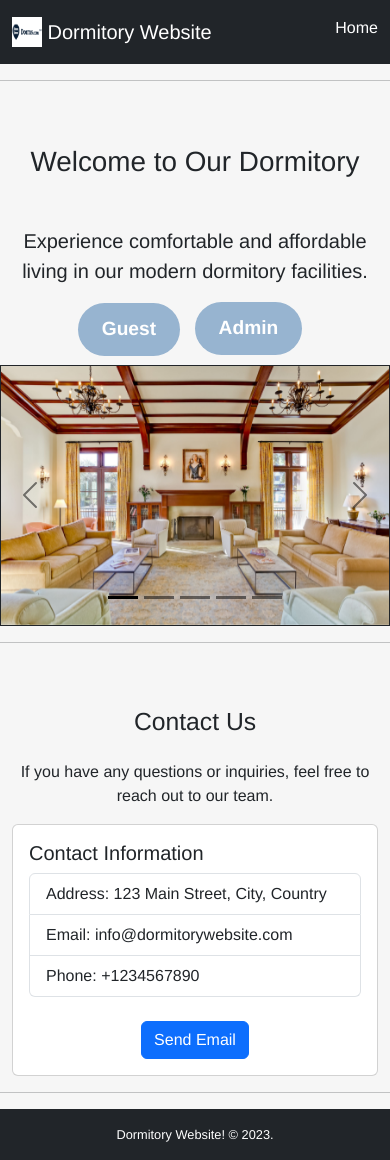
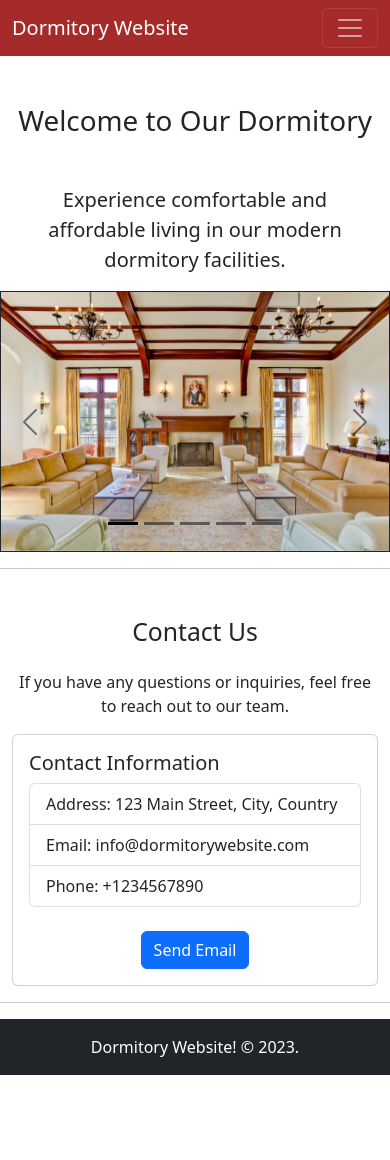
Before and after one commit to Database-Project-Dormitory-website/Dormitory-Website, a Flask app: page / in a window 390 px wide; the page is wider, and only the part inside the window is pictured. After the commit the page ends 1075 px from the top of that part, so only its background shows below. Run offline with Flask 3, Linux system fonts and the light colour scheme.

Commit message:
deleted layout.html and replaced layout with navbar

```diff
--- a/templates/admindashboard.html
+++ b/templates/admindashboard.html
@@ -1,4 +1,4 @@
-{% extends "layout.html" %}
+{% extends "base.html" %}
 
 {% block body %}
 
--- a/templates/adminlogin.html
+++ b/templates/adminlogin.html
@@ -1,4 +1,4 @@
-{% extends "layout.html" %}
+{% extends "base.html" %}
 
 {% block body%}
 
--- a/templates/base.html
+++ b/templates/base.html
@@ -3,7 +3,7 @@
   <head>
     <meta charset="utf-8">
     <meta name="viewport" content="width=device-width, initial-scale=1">
-    <title>Blog Database</title>
+    <title>Dormitory Website</title>
     <link href="https://cdn.jsdelivr.net/npm/bootstrap@5.2.2/dist/css/bootstrap.min.css" rel="stylesheet" integrity="sha384-Zenh87qX5JnK2Jl0vWa8Ck2rdkQ2Bzep5IDxbcnCeuOxjzrPF/et3URy9Bv1WTRi" crossorigin="anonymous">
   </head>
   <body>
--- a/templates/bookroom.html
+++ b/templates/bookroom.html
@@ -1,4 +1,4 @@
-{% extends "layout.html" %}
+{% extends "base.html" %}
 
 {% block body%}
 
--- a/templates/guest.html
+++ b/templates/guest.html
@@ -1,4 +1,4 @@
-{% extends "layout.html" %}
+{% extends "base.html" %}
 
 {% block body%}
 
--- a/templates/guestdashboard.html
+++ b/templates/guestdashboard.html
@@ -1,4 +1,4 @@
-{% extends "layout.html" %}
+{% extends "base.html" %}
 
 {% block body%}
 
--- a/templates/guestlogin.html
+++ b/templates/guestlogin.html
@@ -1,4 +1,4 @@
-{% extends "layout.html" %}
+{% extends "base.html" %}
 
 {% block body%}
 
--- a/templates/index.html
+++ b/templates/index.html
@@ -1,37 +1,13 @@
-{% extends "layout.html" %}
+{% extends "base.html" %}
 
-{% block body%}
+{% block content %}
 
-<!-- Navbar -->
-<nav class="navbar navbar-expand-lg navbar-dark bg-dark">
-  <div class="container">
-    <!-- Logo -->
-    <a class="navbar-brand" href="/">
-      <img src="/static/images/logo.png" width="30" height="30" class="d-inline-block align-top" alt="">
-      Dormitory Website
-    </a>
-    <!-- Home Button -->
-    <ul class="navbar-nav ms-auto mb-2 mb-lg-0">
-      <li class="nav-item">
-        <a class="nav-link active" aria-current="page" href="/">Home</a>
-      </li>
-    </ul>
-  </div>
-</nav>
-
-<hr>
 
 <div class="container mt-5">
   <div class="row justify-content-center">
     <div class="col-md-6">
       <h1 class="text-center mb-5">Welcome to Our Dormitory</h1>
       <p class="lead text-center">Experience comfortable and affordable living in our modern dormitory facilities.</p>
-    </div>
-    <div class="col-md-12 d-flex justify-content-center align-items-center">
-      <div>
-        <a href="/guest" class="btn btn-guest mb-2">Guest</a>
-        <a href="/adminlogin" class="btn btn-admin">Admin</a>
-      </div>
     </div>
   </div>
 </div>
@@ -121,4 +97,4 @@
 <script src="https://cdn.jsdelivr.net/npm/@popperjs/core@2.11.7/dist/umd/popper.min.js" integrity="sha384-zYPOMqeu1DAVkHiLqWBUTcbYfZ8osu1Nd6Z89ify25QV9guujx43ITvfi12/QExE" crossorigin="anonymous"></script>
 <script src="https://cdn.jsdelivr.net/npm/bootstrap@5.3.0-alpha3/dist/js/bootstrap.min.js" integrity="sha384-Y4oOpwW3duJdCWv5ly8SCFYWqFDsfob/3GkgExXKV4idmbt98QcxXYs9UoXAB7BZ" crossorigin="anonymous"></script>
 
-{% endblock%}
+{% endblock %}
--- a/templates/layout.html
+++ /dev/null
@@ -1,17 +0,0 @@
-<!DOCTYPE html>
-<html lang="en">
-<head>
-  <meta charset="UTF-8">
-  <title>Hotel Management System</title>
-  <!-- Bootstrap CSS -->
-  <link href="https://cdn.jsdelivr.net/npm/bootstrap@5.3.0-alpha3/dist/css/bootstrap.min.css" rel="stylesheet" integrity="sha384-KK94CHFLLe+nY2dmCWGMq91rCGa5gtU4mk92HdvYe+M/SXH301p5ILy+dN9+nJOZ" crossorigin="anonymous" />
-  <!-- Custom CSS -->
-  <link href="{{ url_for('static', filename='css/style.css') }}" rel="stylesheet" type="text/css">
-
-</head>
-<body>
-
-        {% block body %}{% endblock body %}
-
-</body>
-</html>
--- a/templates/navbar.html
+++ b/templates/navbar.html
@@ -1,28 +1,23 @@
-<nav class="navbar navbar-expand-lg navbar-dark bg-dark">
+<nav class="navbar navbar-expand-lg navbar-dark" style="background-color:brown;">
   <div class="container-fluid">
-    <a class="navbar-brand" href="#">Navbar</a>
-    <button class="navbar-toggler" type="button" data-bs-toggle="collapse" data-bs-target="#navbarNavDropdown" aria-controls="navbarNavDropdown" aria-expanded="false" aria-label="Toggle navigation">
+    <a class="navbar-brand" href="#">Dormitory Website</a>
+    <button class="navbar-toggler" type="button" data-bs-toggle="collapse" data-bs-target="#navbarNavAltMarkup" aria-controls="navbarNavAltMarkup" aria-expanded="false" aria-label="Toggle navigation">
       <span class="navbar-toggler-icon"></span>
     </button>
+
     <div class="collapse navbar-collapse" id="navbarNavDropdown">
       <ul class="navbar-nav">
         <li class="nav-item">
-          <a class="nav-link active" aria-current="page" href="#">Home</a>
+          <a class="nav-link active" aria-current="page" href="{{ url_for('index') }}">Home</a>
         </li>
-        <li class="nav-item">
-          <a class="nav-link" href="#">Features</a>
-        </li>
-        <li class="nav-item">
-          <a class="nav-link" href="#">Pricing</a>
-        </li>
+
         <li class="nav-item dropdown">
           <a class="nav-link dropdown-toggle" href="#" role="button" data-bs-toggle="dropdown" aria-expanded="false">
-            Accout
+            Account
           </a>
           <ul class="dropdown-menu">
-            <li><a class="dropdown-item" href="{{ url_for('login') }}">Sign In</a></li>
-            <li><a class="dropdown-item" href="{{ url_for('register') }}">Sign Up</a></li>
-            <li><a class="dropdown-item" href="{{ url_for('logout') }}">Log Out</a></li>
+            <li><a class="dropdown-item" href="{{ url_for('guestlogin') }}">Sign In</a></li>
+            <li><a class="dropdown-item" href="{{ url_for('index')}}">Log Out</a></li>
           </ul>
         </li>
       </ul>
```
